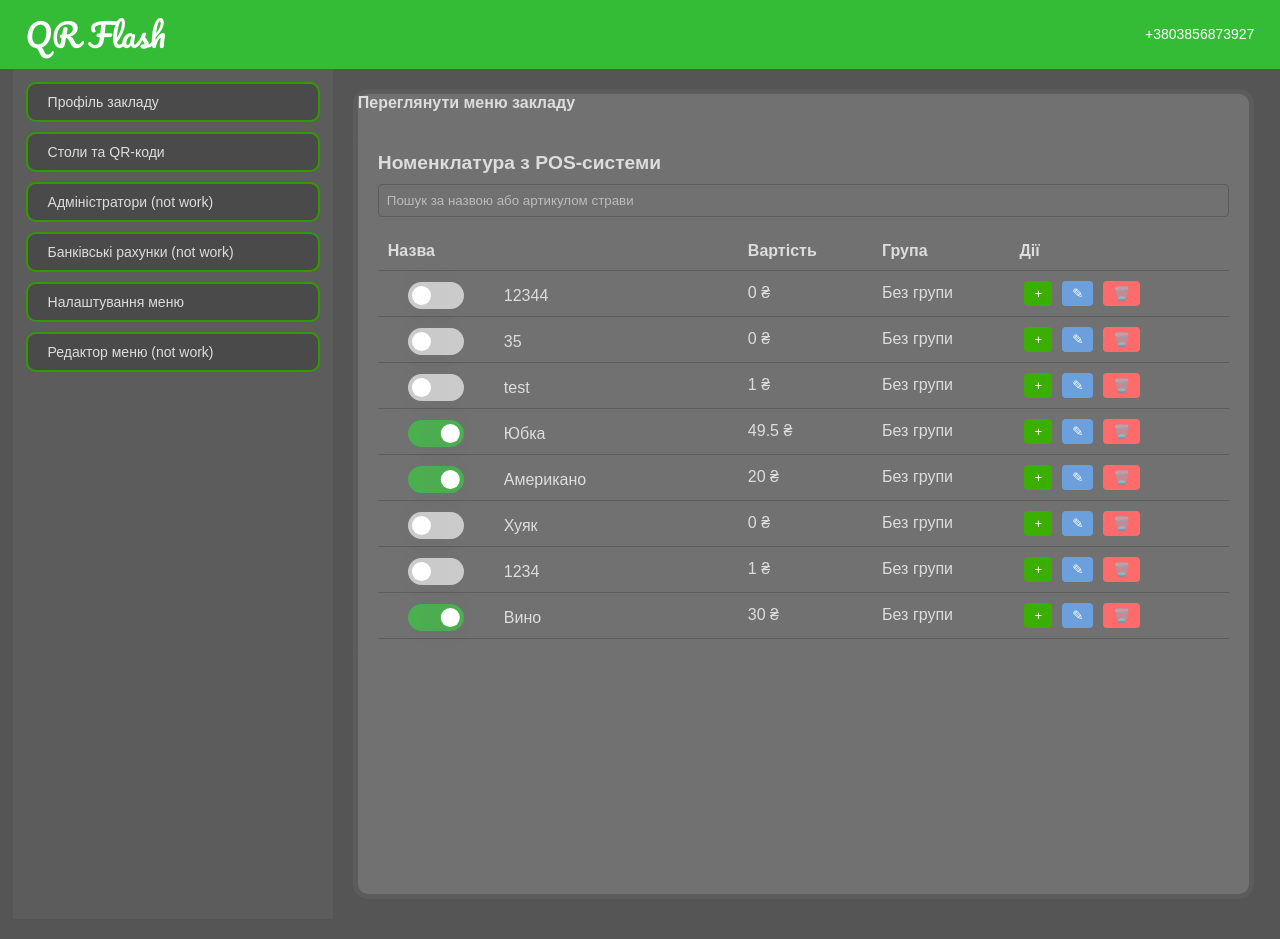
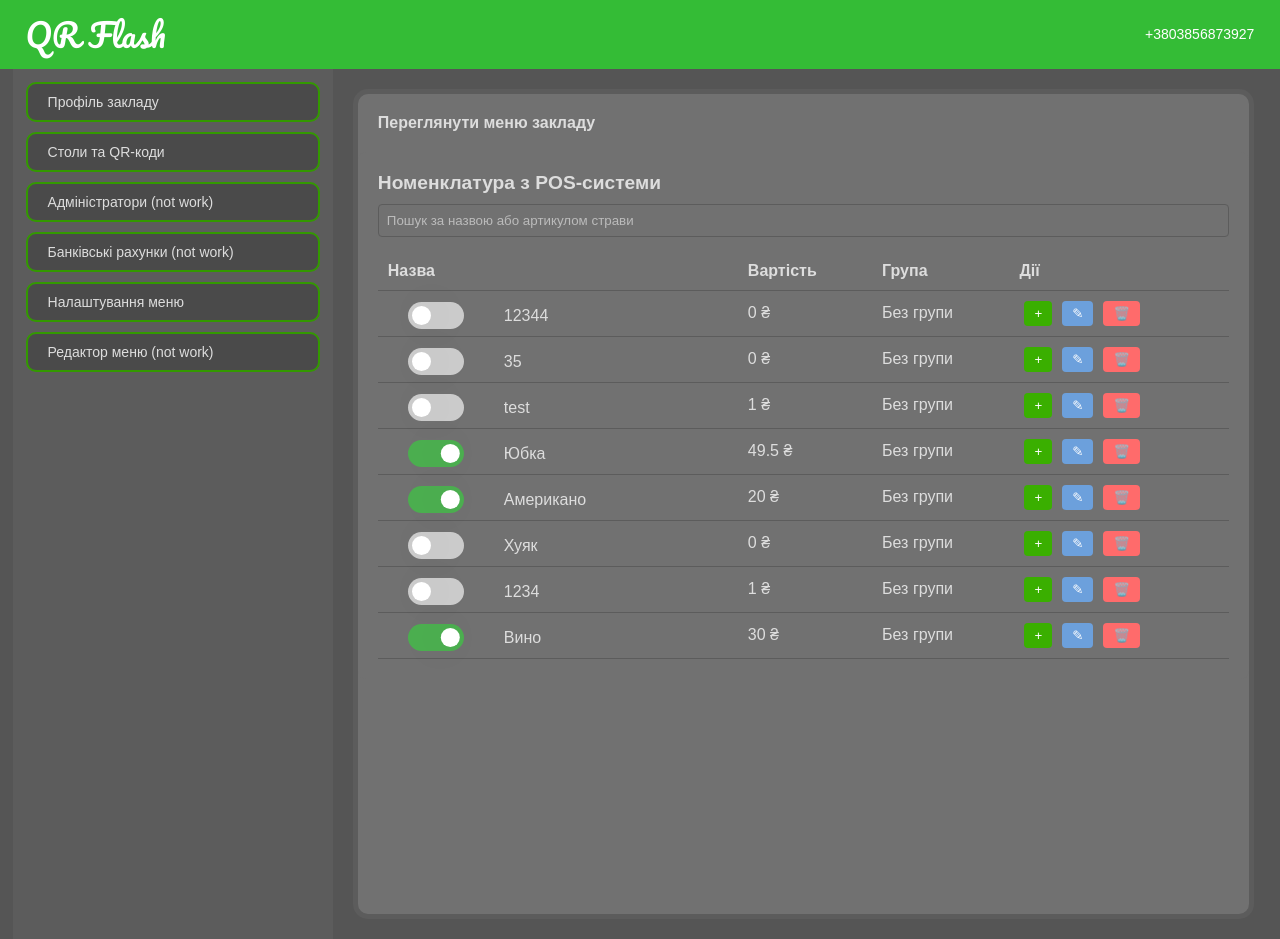
Before and after one commit to alex-zal-19/QR_Flesh, a React (Create React App) app: page /Admin in a window 1280 px wide. Both pictures are taken after a click on the button "Налаштування меню". Built offline with nearby package versions, Linux system fonts and the light colour scheme.

Commit message:
menu-link fix

```diff
--- a/src/main-content/style/MenuSettings.css
+++ b/src/main-content/style/MenuSettings.css
@@ -15,7 +15,7 @@ h2 {
   display: block;
   font-weight: bold;
   color: #dddddd;
-  margin-bottom: 20px;
+  margin: 20px;
   text-decoration: none;
 }
 
```
